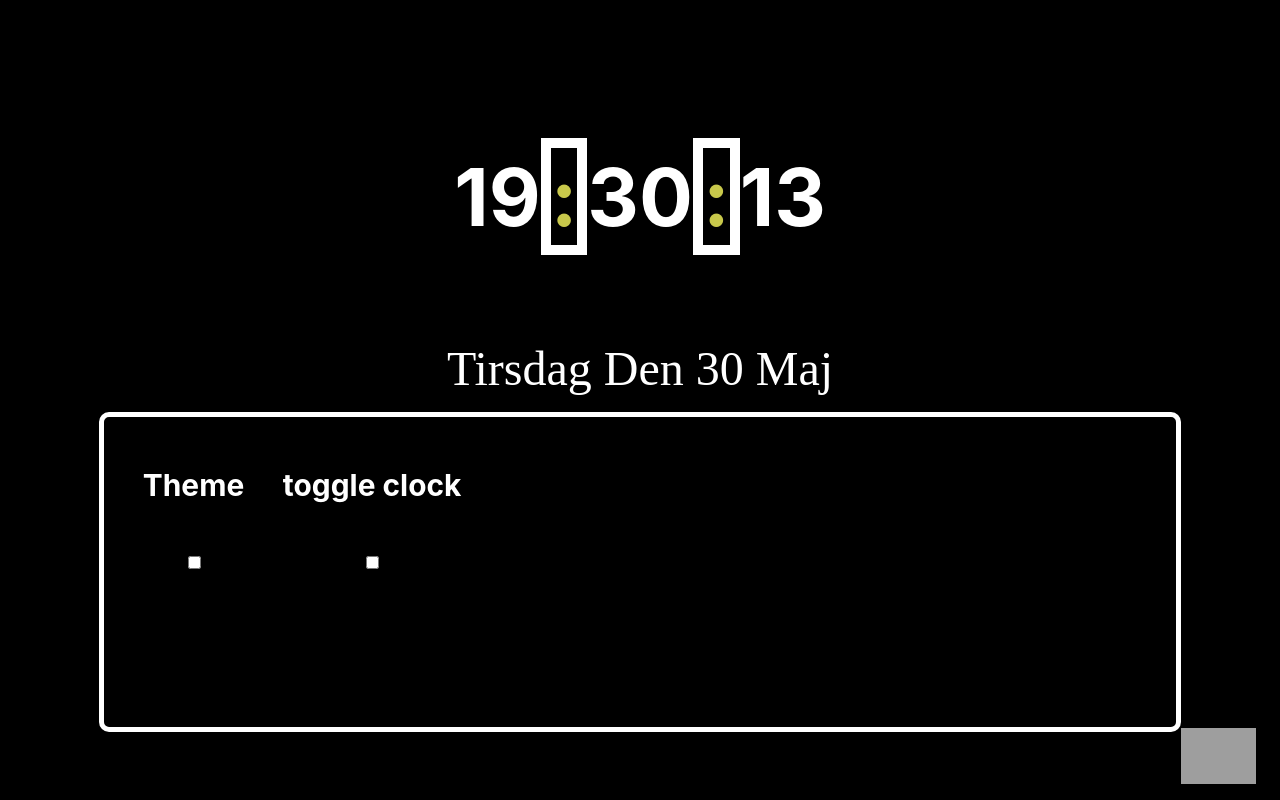
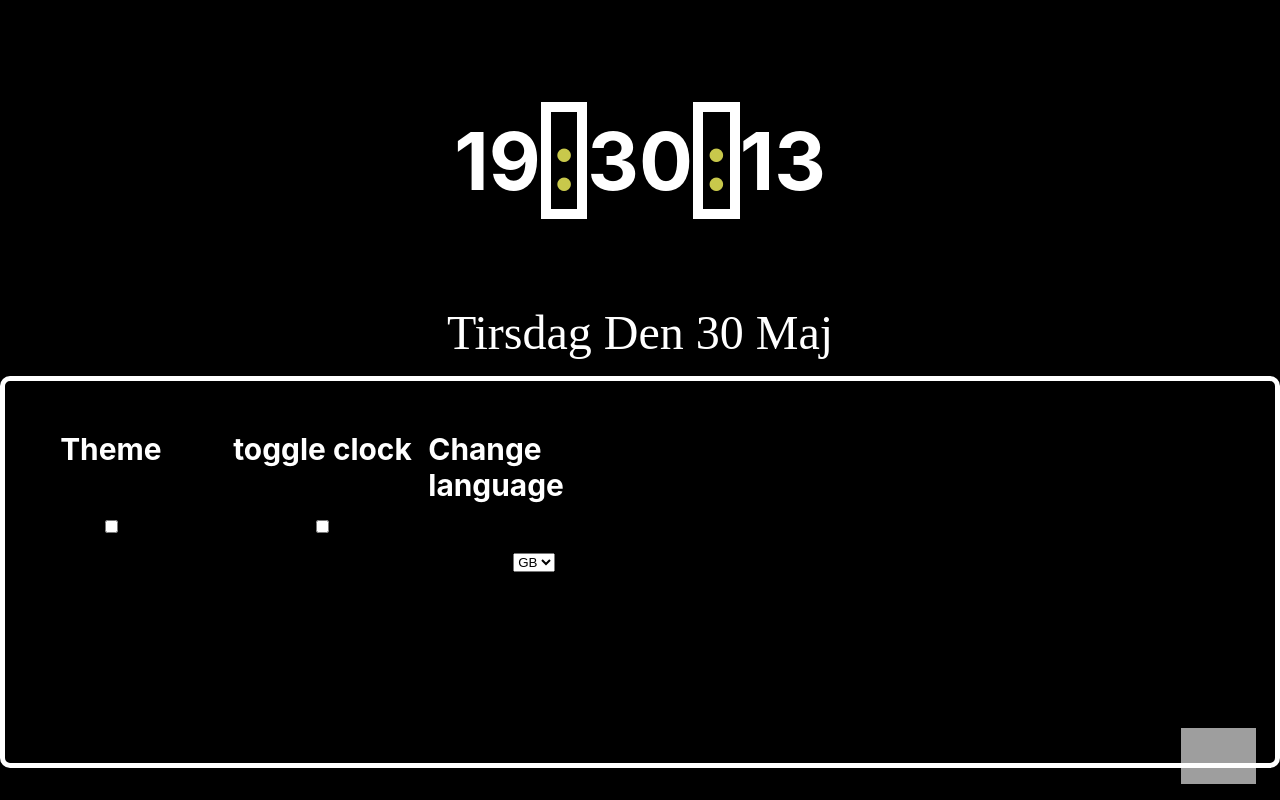
Before and after one commit to theoverlordbamse/react-clock, a React (Create React App) app: page / in a window 1280 px wide. Both pictures are taken after a click on the picture 1218 px from the left and 756 px from the top of the page. Built offline with nearby package versions, Linux system fonts and the light colour scheme; grey boxes are pictures that could not be loaded.

Commit message:
added language selection and proper use of modules

```diff
--- a/src/App.js
+++ b/src/App.js
@@ -1,66 +1,33 @@
-  import { useEffect , useState} from "react";
+  import {useState} from "react";
   import React from "react";
 
   import './App.css'
 
   import ShowDate from "./showDate";
   import ControlPanel from "./controlPanel";
+  import ShowClock from "./showClock";
 
   const App = () => {
 
     const [data, setData] = useState({
+      //toggles the between black and white
       'backgroundColor': false,
-      'lang': 'GB'
+      // selects the currently selected language
+      'lang': 'GB',
+      // a list for the <select> in controlpanel.js that supplies the available languages
+      'languages': ['DK', 'GB']
     });
 
     const handleDataChange = (newData) => {
       setData(newData);
     };
 
-    const [time, setTime] = useState('00:00:00')
-    const [colonState, setColonState] = useState(true)
-
-    useEffect(
-      () => {
-
-        const timerInterval = setInterval(() => {
-
-          const showTime = () => {
-            const date = new Date();
-            return (<>
-                  <p>
-                    {date.getHours() <= 9 ? '0' + date.getHours() : date.getHours()}
-                    <span className={colonState ? 'colon' : 'colon-blank'}>
-                      :
-                    </span>
-                    {date.getMinutes() <= 9 ? '0' + date.getMinutes() : date.getMinutes()}
-                    <span className={colonState ? 'colon' : 'colon-blank'}>
-                      :
-                    </span>
-                    {date.getSeconds() <= 9 ? '0' + date.getSeconds() : date.getSeconds()}
-                  </p>
-              </>)
-          }
-
-
-          setTime(showTime)
-          setColonState(!colonState)
-
-        }, 500);
-
-        return () => clearInterval(timerInterval);
-      }
-    )
-
-
 
     return(
       <div className="app" style={{ display: 'flex', flexDirection: 'column', gap: '16px' , backgroundColor: data.backgroundColor, color: data.backgroundColor === 'white' ? "black" : "white"}}>
-        <div className="time">
-            {time}
-        </div>
-          <ShowDate/> {/* tilføj data={data} til ShowDate hvis du skal sende noget data fra ControlPanel */}
-          <ControlPanel onDataChange={handleDataChange} data={data}/>
+        <ShowClock />
+        <ShowDate/> {/* tilføj data={data} til ShowDate hvis du skal sende noget data fra ControlPanel */}
+        <ControlPanel onDataChange={handleDataChange} data={data}/>
       </div>
     )
   }
--- a/src/controlPanel.js
+++ b/src/controlPanel.js
@@ -7,7 +7,15 @@ const ControlPanel = ({onDataChange, data}) => {
         onDataChange(event.target.checked ? {...data, backgroundColor: 'white'}: {...data, backgroundColor: 'black'});
     };
 
+    // Skal fikse bug hvor man skal trykke på et sprog 2 gange for at den opdaterer
+    const handleLangChange = (event) => {
+        setLanguage(event.target.value)
+        console.log(language)
+        onDataChange({...data, lang: language})
+    }
+
     const [btnTrigger, setBtnTrigger] = useState(false)
+    const [language, setLanguage] = useState(data.lang)
 
     return (<>
     <img onClick={() => {setBtnTrigger(!btnTrigger)}} src="https://www.svgrepo.com/show/532244/gear.svg" alt="Gear icon" style={{filter: btnTrigger ? null : "invert(100%)"}}/>
@@ -26,6 +34,14 @@ const ControlPanel = ({onDataChange, data}) => {
                 </h5>
                 <input type="checkbox" />
             </div>
+            <div className="option language">
+                <h5>
+                    Change language
+                </h5>
+                <select  value={data.lang} onChange={handleLangChange}>
+                    {data.languages.map((item) => (<option key={item}>{item}</option>))}
+                </select>
+            </div>
         </div>
         : null
     }
--- /dev/null
+++ b/src/showClock.js
@@ -0,0 +1,41 @@
+import { useState , useEffect } from "react";
+
+const ShowClock = (onDataChange, data) => {
+    const [time, setTime] = useState('00:00:00')
+    const [colonState, setColonState] = useState(true)
+
+    useEffect(
+      () => {
+
+        const timerInterval = setInterval(() => {
+
+          const showTime = () => {
+            const date = new Date();
+            return (<>
+                  <p>
+                    {date.getHours() <= 9 ? '0' + date.getHours() : date.getHours()}
+                    <span className={colonState ? 'colon' : 'colon-blank'}>
+                      :
+                    </span>
+                    {date.getMinutes() <= 9 ? '0' + date.getMinutes() : date.getMinutes()}
+                    <span className={colonState ? 'colon' : 'colon-blank'}>
+                      :
+                    </span>
+                    {date.getSeconds() <= 9 ? '0' + date.getSeconds() : date.getSeconds()}
+                  </p>
+              </>)
+          }
+
+
+          setTime(showTime)
+          setColonState(!colonState)
+
+        }, 500);
+
+        return () => clearInterval(timerInterval);
+      }
+    )
+    return time
+}
+
+export default ShowClock
--- a/src/showDate.js
+++ b/src/showDate.js
@@ -1,14 +1,65 @@
 import './showDate.css'
 
 const ShowDate = ({data}) => {
-    const dayNames = {
-        'Danish': ['Mandag', 'Tirsdag', 'Onsdag', 'Torsdag', 'Fredag', 'Lørdag', 'Søndag', 'Den'],
-        'English': ['Monday', 'Tuesday', 'Wednesday', 'Thursday', 'Friday', 'Saturday', 'Sunday', 'The']
+
+
+    // DA is a abbreviation for definitive article. source: https://en.wikipedia.org/wiki/The
+    // variable names is named after the iso 3166 standard. reference: https://en.wikipedia.org/wiki/ISO_3166-2
+
+const dayNames = {
+    "DK": {
+        "days": [
+            "Mandag",
+            "Tirsdag",
+            "Onsdag",
+            "Torsdag",
+            "Fredag",
+            "Lørdag",
+            "Søndag"
+        ],
+        "months": [
+            "Januar",
+            "Februar",
+            "Marts",
+            "April",
+            "Maj",
+            "Juni",
+            "Juli",
+            "August",
+            "September",
+            "Oktober",
+            "November",
+            "December"
+        ],
+        "DA": "Den"
+    },
+    "GB": {
+        "days": [
+            "Monday",
+            "Tuesday",
+            "Wednesday",
+            "Thursday",
+            "Friday",
+            "Saturday",
+            "Sunday"
+        ],
+        "months": [
+            "January",
+            "February",
+            "March",
+            "April",
+            "May",
+            "June",
+            "July",
+            "August",
+            "September",
+            "October",
+            "November",
+            "December"
+        ],
+        "DA": "The"
     }
-
-    const monthNames = {
-        'Danish': ['Januar', 'Februar', 'Marts', 'April', 'Maj', 'Juni', 'Juli', 'August', 'September', 'Oktober', 'November', 'December']
-    }
+}
 
     const date = new Date()
 
@@ -16,16 +67,16 @@ const ShowDate = ({data}) => {
         <div className='date'>
             <div className='day'>
                 <p style={{ display: 'inline' }}>
-                    {dayNames.Danish[date.getDay() === 0 ? 6 : date.getDay() -1] + ' '}
+                    {dayNames.DK.days[date.getDay() === 0 ? 6 : date.getDay() -1] + ' '}
                 </p>
                 <p style={{ display: 'inline' }}>
-                    {dayNames.Danish[7] + ' '}
+                    {dayNames.DK.DA + ' '}
                 </p>
                 <p style={{ display: 'inline' }}>
                     {date.getDate() + ' '}
                 </p>
                 <p style={{ display: 'inline' }}>
-                    {monthNames.Danish[date.getMonth() - 1]}
+                    {dayNames.DK.months[date.getMonth() - 1]}
                 </p>
             </div>
         </div>
```
